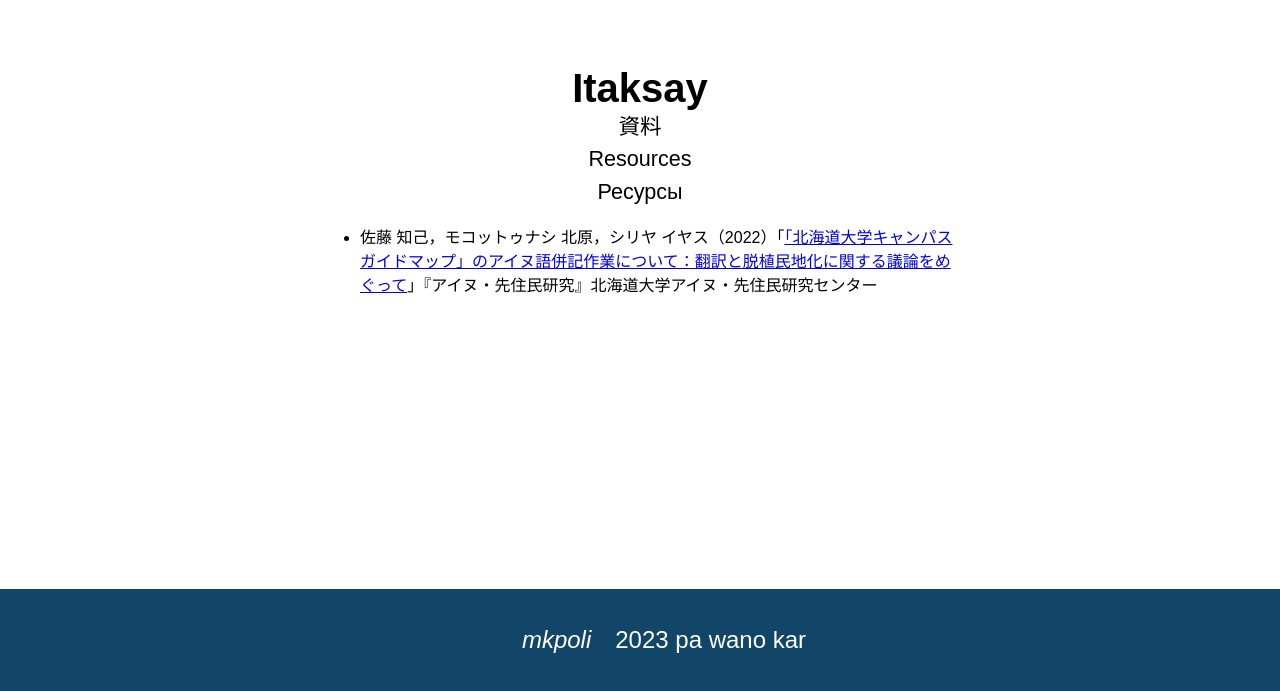
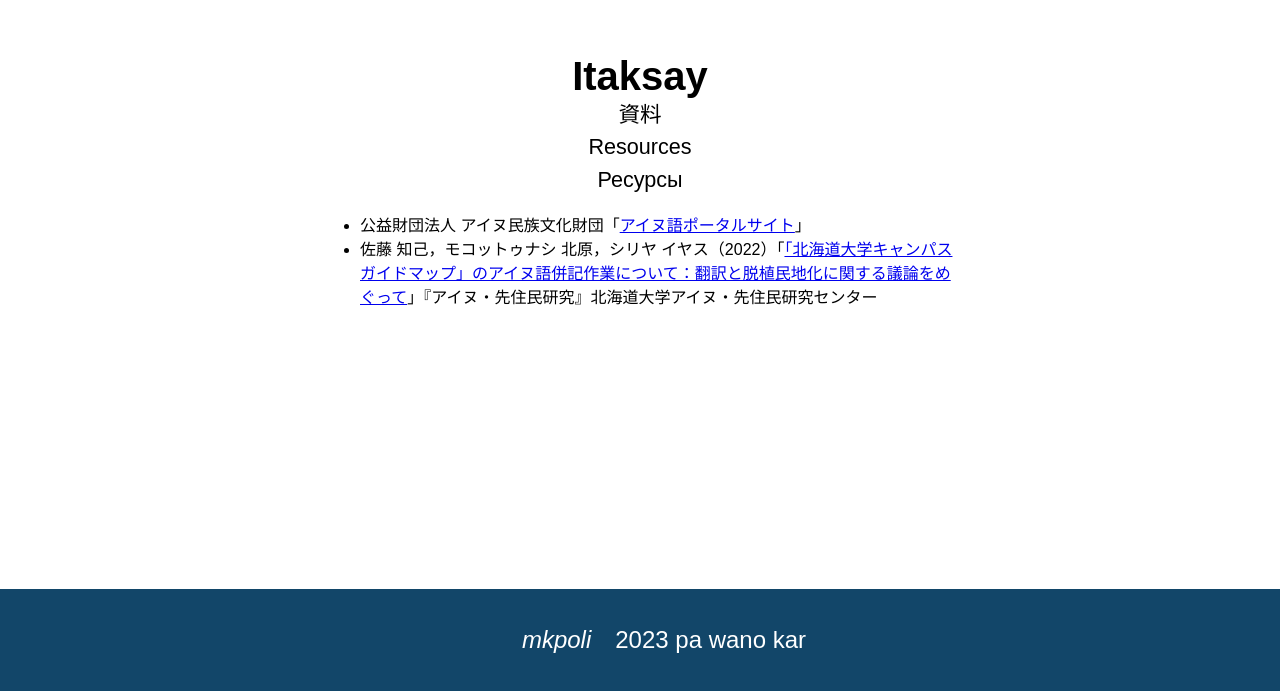
Before and after one commit to mkpoli/ainu, a SvelteKit app: page / in a window 1280 px wide. Shown: the part 3411-4102 px from the top of the page. Built offline with nearby package versions, Linux system fonts and the light colour scheme; some icons are missing.

Commit message:
Add link to Ainu Portal Site

```diff
--- a/src/routes/+page.svelte
+++ b/src/routes/+page.svelte
@@ -164,6 +164,13 @@
 			<span lang="ru">Ресурсы</span>
 		</div>
 		<ul>
+			<li>
+				公益財団法人 アイヌ民族文化財団「<a
+					href="https://www.ff-ainu.or.jp/web/potal_site/"
+					lang="ja"
+					target="_blank">アイヌ語ポータルサイト</a
+				>」
+			</li>
 			<li>
 				佐藤 知己，モコットゥナシ 北原，シリヤ イヤス（2022）「<a
 					href="https://doi.org/10.14943/Jais.2.075"
```
